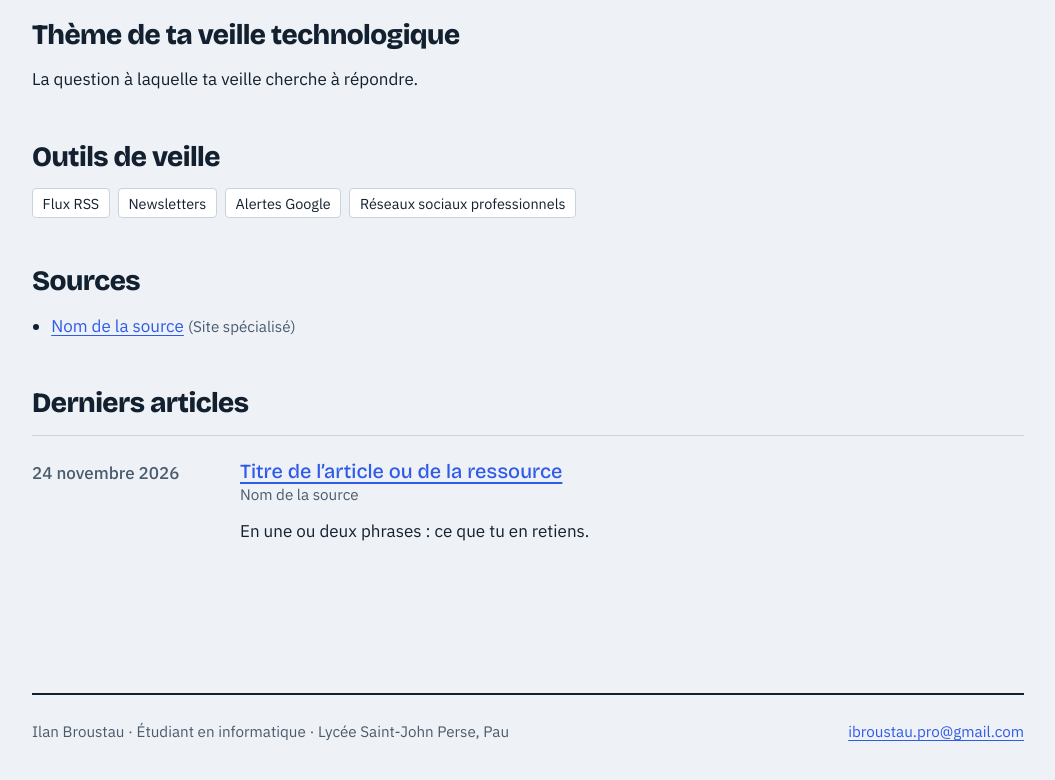
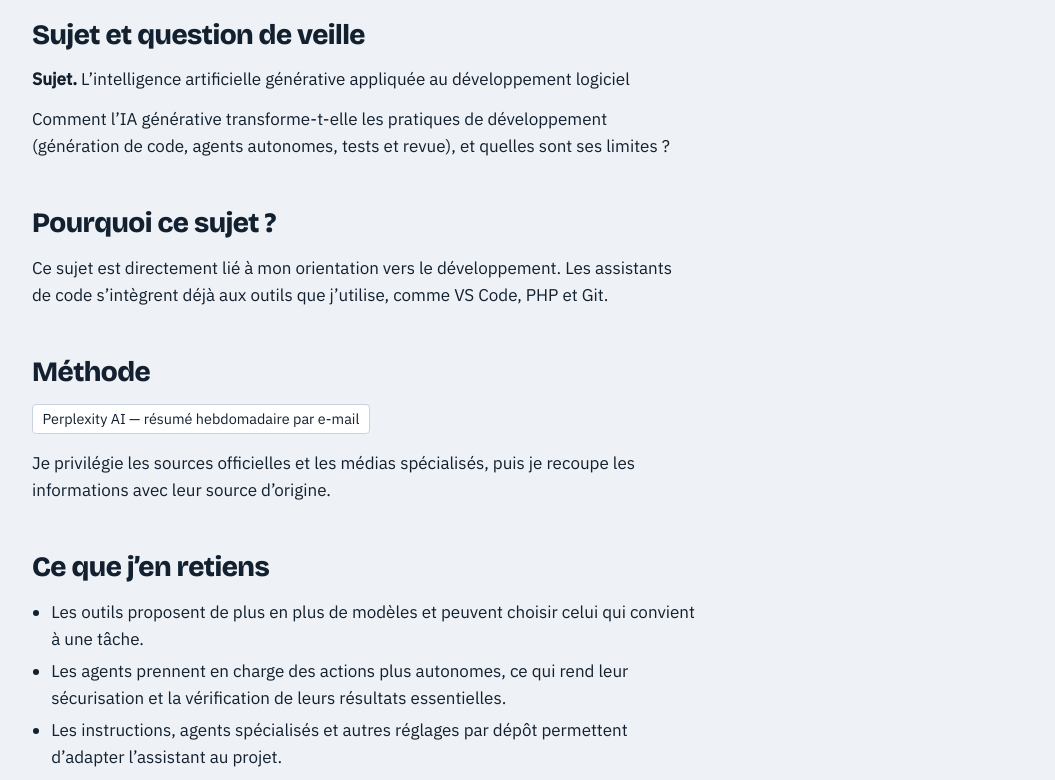
Before and after one commit to IlanMix/ibroustau-portfolio, an Astro site: page /portfolio/veille in a window 1280 px wide. Shown: the part 220-1000 px from the top of the page, without its empty margins (112-1167 px from the left). Built offline with nearby package versions, Linux system fonts and the light colour scheme; Astro itself is replaced by a stand-in of ours.

Commit message:
ajout contenu veille

```diff
--- a/src/data/veille.js
+++ b/src/data/veille.js
@@ -1,12 +1,49 @@
 export const veille = {
-  theme: 'Thème de ta veille technologique',
-  problematique: 'La question à laquelle ta veille cherche à répondre.',
-  outils: ['Flux RSS', 'Newsletters', 'Alertes Google', 'Réseaux sociaux professionnels'],
-  sources: [
-    { nom: 'Nom de la source', url: 'https://example.com', type: 'Site spécialisé' },
+  theme: "L’intelligence artificielle générative appliquée au développement logiciel",
+  problematique:
+    "Comment l’IA générative transforme-t-elle les pratiques de développement (génération de code, agents autonomes, tests et revue), et quelles sont ses limites ?",
+  motivation:
+    "Ce sujet est directement lié à mon orientation vers le développement. Les assistants de code s’intègrent déjà aux outils que j’utilise, comme VS Code, PHP et Git.",
+  outils: ['Perplexity AI — résumé hebdomadaire par e-mail'],
+  methode:
+    "Je privilégie les sources officielles et les médias spécialisés, puis je recoupe les informations avec leur source d’origine.",
+  enseignements: [
+    "Les outils proposent de plus en plus de modèles et peuvent choisir celui qui convient à une tâche.",
+    "Les agents prennent en charge des actions plus autonomes, ce qui rend leur sécurisation et la vérification de leurs résultats essentielles.",
+    "Les instructions, agents spécialisés et autres réglages par dépôt permettent d’adapter l’assistant au projet.",
   ],
-  // Les plus récents en premier.
   articles: [
-    { date: '2026-11-24', titre: 'Titre de l’article ou de la ressource', source: 'Nom de la source', url: 'https://example.com', resume: 'En une ou deux phrases : ce que tu en retiens.' },
+    {
+      date: '2026-10-14',
+      titre: 'Les assistants de code évoluent vers des agents autonomes',
+      source: 'Tech-Insider.org',
+      url: 'https://tech-insider.org/github-copilot-cli-computer-use-preview-2026/',
+      resume:
+        'Copilot CLI, Codex CLI, Claude Code et OpenCode rivalisent sur des fonctions d’agents capables d’interagir avec des applications. Cette évolution augmente les possibilités, mais aussi l’importance du contrôle humain.',
+    },
+    {
+      date: '2026-10-13',
+      titre: 'Personnaliser Copilot pour un dépôt',
+      source: 'Blockchain.news',
+      url: 'https://blockchain.news/news/github-copilot-repository-customization-guide-october-2026',
+      resume:
+        'Le guide présente plusieurs moyens d’adapter Copilot au contexte d’un dépôt : instructions, agent skills, agents personnalisés et serveurs MCP.',
+    },
+    {
+      date: '2026-10-09',
+      titre: 'Sécurité et modèles locaux dans Copilot',
+      source: 'GitHub Changelog',
+      url: 'https://github.blog/changelog/2026-10-09-github-copilot-weekly-releases-october-5/',
+      resume:
+        'Le sandboxing local limite les accès des agents, tandis que Copilot CLI peut découvrir des modèles locaux via Ollama. Ces évolutions illustrent l’attention portée à la sécurité et à l’exécution locale.',
+    },
+    {
+      date: '2026-10-02',
+      titre: 'De nouveaux modèles et usages pour Copilot',
+      source: 'GitHub Changelog',
+      url: 'https://github.blog/changelog/2026-10-02-github-copilot-weekly-releases-september-28/',
+      resume:
+        'Les nouveautés comprennent davantage de modèles, des workflows réutilisables et un aperçu de « computer use », qui permet à Copilot de piloter des applications.',
+    },
   ],
 };
--- a/src/pages/veille.astro
+++ b/src/pages/veille.astro
@@ -9,33 +9,38 @@ const formater = (iso) =>
   <h1 class="page-titre">Veille technologique</h1>
 
   <section>
-    <h2>{veille.theme}</h2>
+    <h2>Sujet et question de veille</h2>
+    <p><strong>Sujet.</strong> {veille.theme}</p>
     <p>{veille.problematique}</p>
   </section>
 
   <section>
-    <h2>Outils de veille</h2>
+    <h2>Pourquoi ce sujet ?</h2>
+    <p>{veille.motivation}</p>
+  </section>
+
+  <section>
+    <h2>Méthode</h2>
     <ul class="etiquettes">
       {veille.outils.map((o) => <li>{o}</li>)}
+    </ul>
+    <p>{veille.methode}</p>
+  </section>
+
+  <section>
+    <h2>Ce que j’en retiens</h2>
+    <ul class="liste-simple">
+      {veille.enseignements.map((enseignement) => <li>{enseignement}</li>)}
     </ul>
   </section>
 
   <section>
-    <h2>Sources</h2>
-    <ul class="liste-simple">
-      {veille.sources.map((s) => (
-        <li><a href={s.url}>{s.nom}</a> <span class="entree-lieu">({s.type})</span></li>
-      ))}
-    </ul>
-  </section>
-
-  <section>
-    <h2>Derniers articles</h2>
+    <h2>Actualités suivies</h2>
     {veille.articles.map((a) => (
       <article class="entree">
         <p class="entree-date"><time datetime={a.date}>{formater(a.date)}</time></p>
         <div>
-          <h3><a href={a.url}>{a.titre}</a></h3>
+          <h3><a href={a.url} target="_blank" rel="noopener noreferrer">{a.titre}</a></h3>
           <p class="entree-lieu">{a.source}</p>
           <p>{a.resume}</p>
         </div>
```
